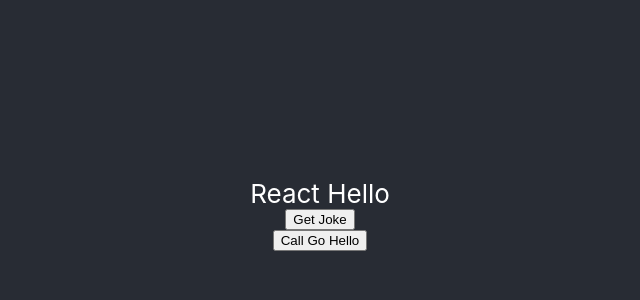
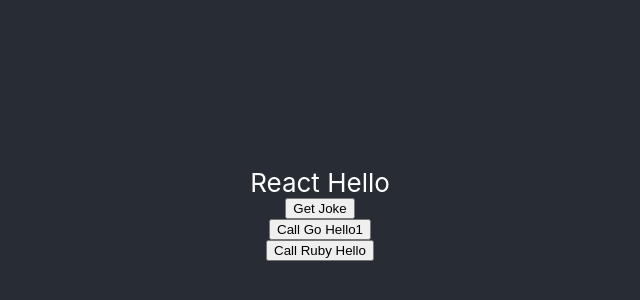
Before and after one commit to robjkc/react-hello, a React (Create React App) app: page / in a window 1280 px wide. Shown: the part 186-486 px from the top of the page, without its empty margins (320-960 px from the left). Built offline with nearby package versions, Linux system fonts and the light colour scheme.

Commit message:
call ruby app

```diff
--- a/src/App.js
+++ b/src/App.js
@@ -5,6 +5,7 @@
 function App() {
   const [joke, setJoke] = useState("");
   const [go, setGo] = useState("");
+    const [ruby, setRuby] = useState("");
 
   const getJoke = () => {
       console.log("Hello World");
@@ -25,14 +26,25 @@
             });
     };
 
+    const getRuby = () => {
+        fetch("http://localhost:8091/")
+            .then((response) => response.json())
+            .then((data) => {
+                console.log('Got ruby!');
+                setRuby(data.msg);
+            });
+    };
+
   return (
     <div className="App">
       <header className="App-header">
         React Hello
         <button onClick={getJoke}>Get Joke</button>
         {joke}
-        <button onClick={getGo}>Call Go Hello</button>
+        <button onClick={getGo}>Call Go Hello1</button>
         {go}
+          <button onClick={getRuby}>Call Ruby Hello</button>
+          {ruby}
       </header>
     </div>
   );
```
